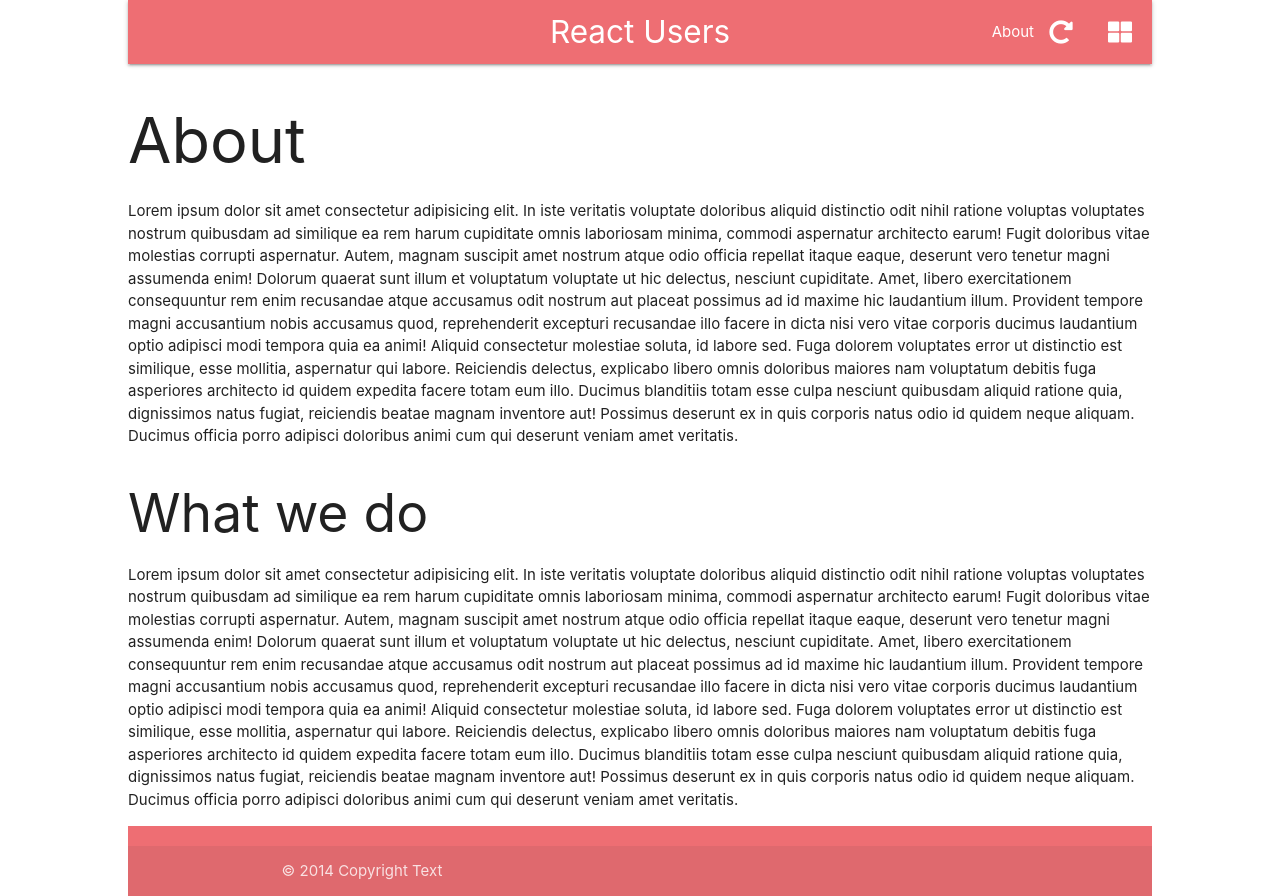
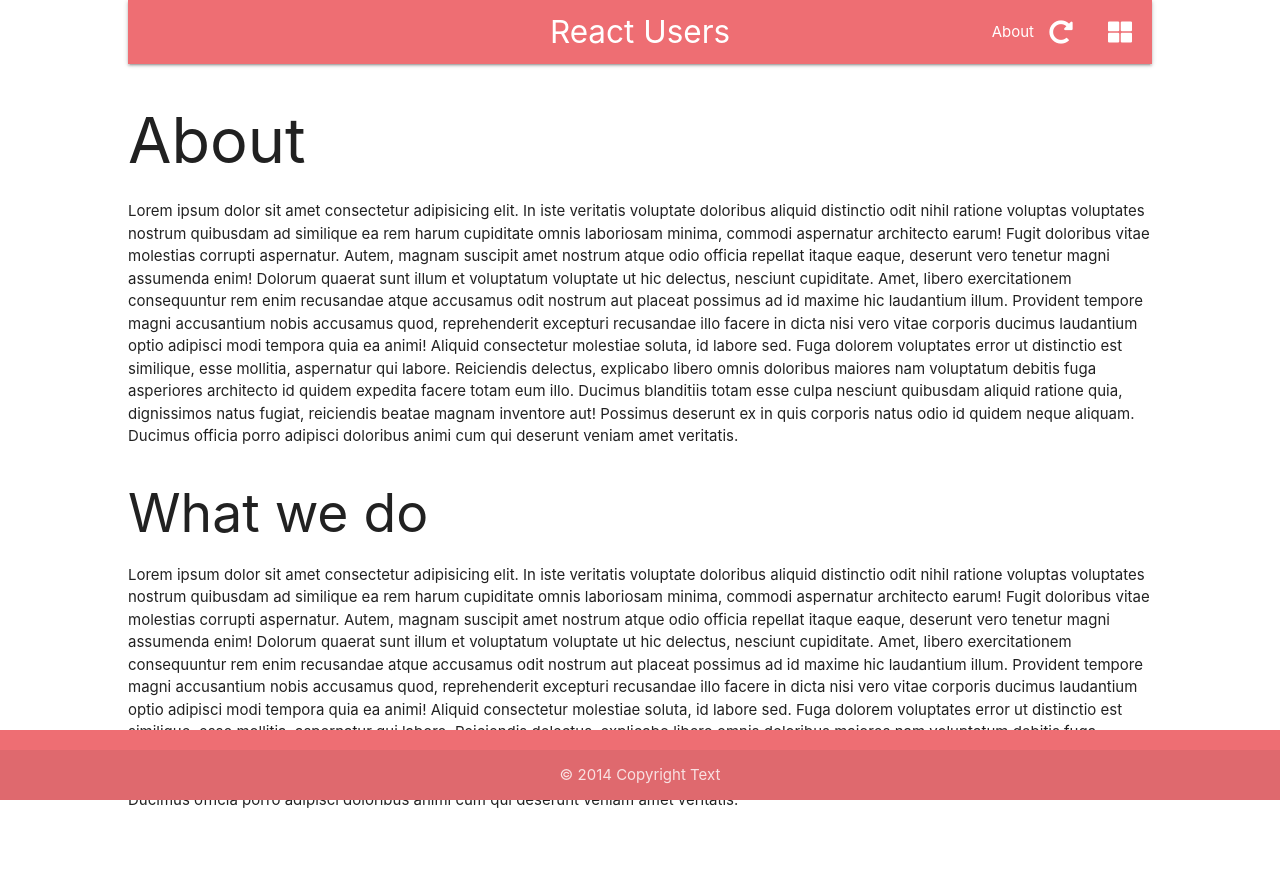
Before and after one commit to miljkovicaleksandar/bit_people-react, a React (Create React App) app: page /#/about in a window 1280 px wide. After the commit the page ends 826 px from the top, so only its background shows below. Built offline with nearby package versions, Linux system fonts and the light colour scheme; no server answers.

Commit message:
minor changes

```diff
--- a/src/app/components/Footer.js
+++ b/src/app/components/Footer.js
@@ -2,7 +2,7 @@ import React from 'react';
 class Footer extends React.Component {
     render() {
         return (
-            <footer className="page-footer">
+            <footer className="page-footer sticky">
 
                 <div className="footer-copyright">
                     <div className="container">
--- a/src/index.css
+++ b/src/index.css
@@ -46,6 +46,13 @@ code {
 
 .right{
   cursor: pointer;
+}
+.sticky{
+  position: fixed;
+  width: 100%;
+  left: 0;
+  bottom: 0;
+text-align: center;
 }
 
 .female-color{
```
Also changed, not shown: 1 other file (tests, documents, lock files or other folders).
